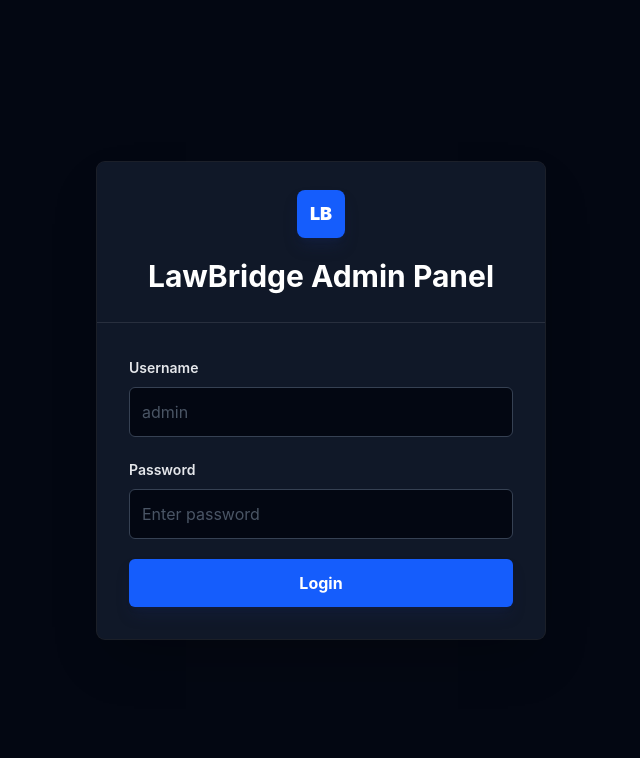
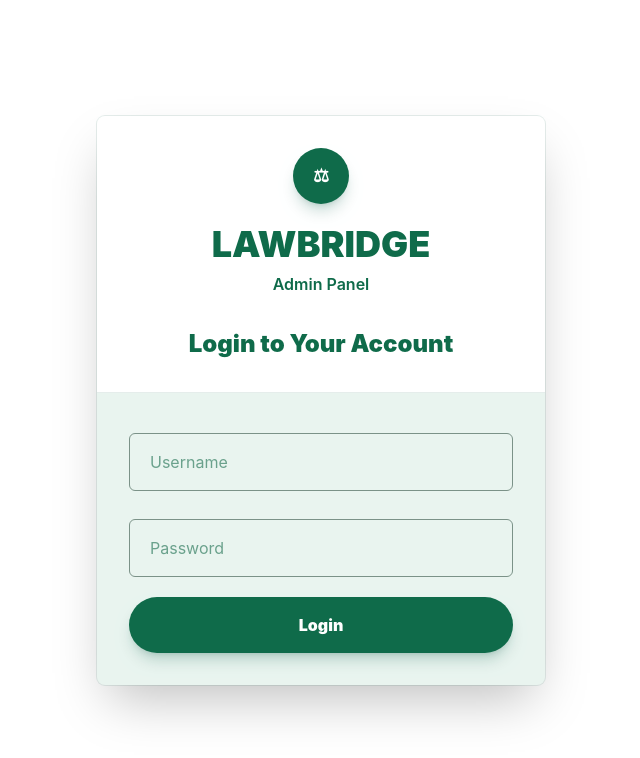
Before and after one commit to Soban04-eng/lawbridge-admin-panel, a React (Vite) app: page / in a window 1280 px wide. Shown: the top 758 px of the page, without its empty margins (319-959 px from the left). Built offline with nearby package versions, Linux system fonts and the light colour scheme; no server answers.

Commit message:
Match admin theme to LawBridge app

```diff
--- a/src/pages/Login.jsx
+++ b/src/pages/Login.jsx
@@ -21,24 +21,30 @@
   };
 
   return (
-    <main className="flex min-h-screen items-center justify-center bg-gray-950 px-4 py-6 sm:py-10">
-      <section className="w-full max-w-md overflow-hidden rounded-lg bg-gray-900 shadow-2xl ring-1 ring-white/10">
-        <div className="border-b border-white/10 bg-gray-900 px-5 py-6 sm:px-8 sm:py-7">
-          <div className="mx-auto mb-5 flex h-12 w-12 items-center justify-center rounded-lg bg-blue-600 text-lg font-black text-white shadow-lg shadow-blue-950/40">
-            LB
+    <main className="flex min-h-screen items-center justify-center bg-white px-4 py-6 sm:py-10">
+      <section className="w-full max-w-md overflow-hidden rounded-lg bg-[#e9f4ef] shadow-2xl ring-1 ring-emerald-900/10">
+        <div className="border-b border-emerald-900/10 bg-white px-5 py-7 sm:px-8 sm:py-8">
+          <div className="mx-auto mb-5 flex h-14 w-14 items-center justify-center rounded-full bg-[#0f6b4a] text-lg font-black text-white shadow-lg shadow-emerald-900/20">
+            ⚖
           </div>
-          <h1 className="text-center text-2xl font-bold text-white sm:text-3xl">
-            LawBridge Admin Panel
+          <h1 className="text-center text-3xl font-black text-[#0f6b4a] sm:text-4xl">
+            LAWBRIDGE
           </h1>
+          <p className="mt-2 text-center text-base font-semibold text-[#0f6b4a]">
+            Admin Panel
+          </p>
+          <h2 className="mt-8 text-center text-2xl font-black text-[#0f6b4a]">
+            Login to Your Account
+          </h2>
         </div>
 
         <form className="space-y-5 px-5 py-6 sm:px-8 sm:py-8" onSubmit={handleSubmit}>
           <label className="block">
-            <span className="text-sm font-semibold text-gray-200">Username</span>
+            <span className="sr-only">Username</span>
             <input
-              className="mt-2 w-full rounded-md border border-gray-700 bg-gray-950 px-3 py-3 text-white outline-none transition placeholder:text-gray-600 focus:border-blue-500 focus:ring-2 focus:ring-blue-500/30"
+              className="mt-2 w-full rounded-md border border-[#7b9288] bg-transparent px-5 py-4 text-[#0f6b4a] outline-none transition placeholder:text-[#6aa18c] focus:border-[#0f6b4a] focus:ring-2 focus:ring-[#0f6b4a]/20"
               type="text"
-              placeholder="admin"
+              placeholder="Username"
               value={username}
               onChange={(event) => setUsername(event.target.value)}
               required
@@ -46,11 +52,11 @@
           </label>
 
           <label className="block">
-            <span className="text-sm font-semibold text-gray-200">Password</span>
+            <span className="sr-only">Password</span>
             <input
-              className="mt-2 w-full rounded-md border border-gray-700 bg-gray-950 px-3 py-3 text-white outline-none transition placeholder:text-gray-600 focus:border-blue-500 focus:ring-2 focus:ring-blue-500/30"
+              className="mt-2 w-full rounded-md border border-[#7b9288] bg-transparent px-5 py-4 text-[#0f6b4a] outline-none transition placeholder:text-[#6aa18c] focus:border-[#0f6b4a] focus:ring-2 focus:ring-[#0f6b4a]/20"
               type="password"
-              placeholder="Enter password"
+              placeholder="Password"
               value={password}
               onChange={(event) => setPassword(event.target.value)}
               required
@@ -58,13 +64,13 @@
           </label>
 
           {error && (
-            <p className="rounded-md bg-red-500/10 px-3 py-2.5 text-sm font-semibold text-red-200 ring-1 ring-red-500/30">
+            <p className="rounded-md bg-red-50 px-3 py-2.5 text-sm font-semibold text-red-700 ring-1 ring-red-200">
               {error}
             </p>
           )}
 
           <button
-            className="w-full rounded-md bg-blue-600 px-4 py-3 font-bold text-white shadow-lg shadow-blue-950/30 transition hover:bg-blue-700 focus:outline-none focus:ring-2 focus:ring-blue-400 focus:ring-offset-2 focus:ring-offset-gray-900"
+            className="w-full rounded-full bg-[#0f6b4a] px-4 py-4 font-black text-white shadow-lg shadow-emerald-900/20 transition hover:bg-[#0b573c] focus:outline-none focus:ring-2 focus:ring-[#0f6b4a] focus:ring-offset-2 focus:ring-offset-[#e9f4ef]"
             type="submit"
           >
             Login
```
